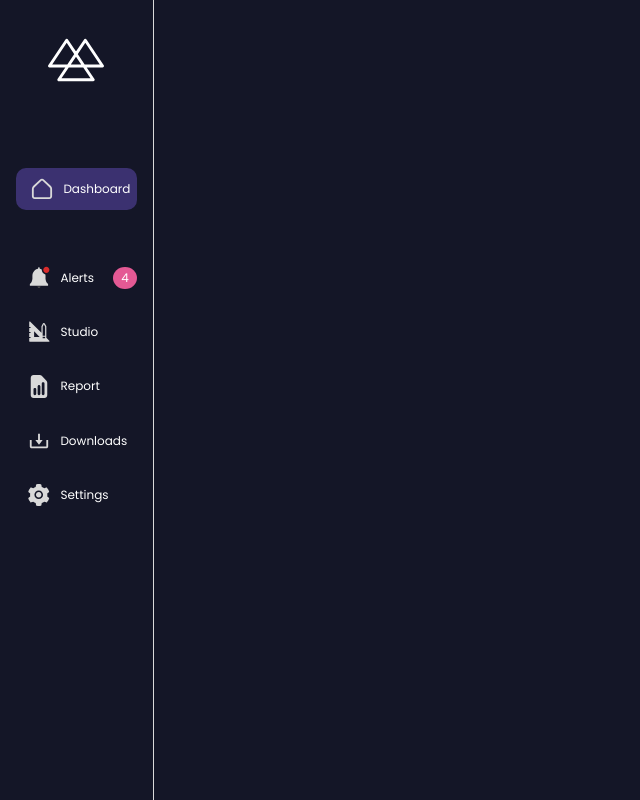
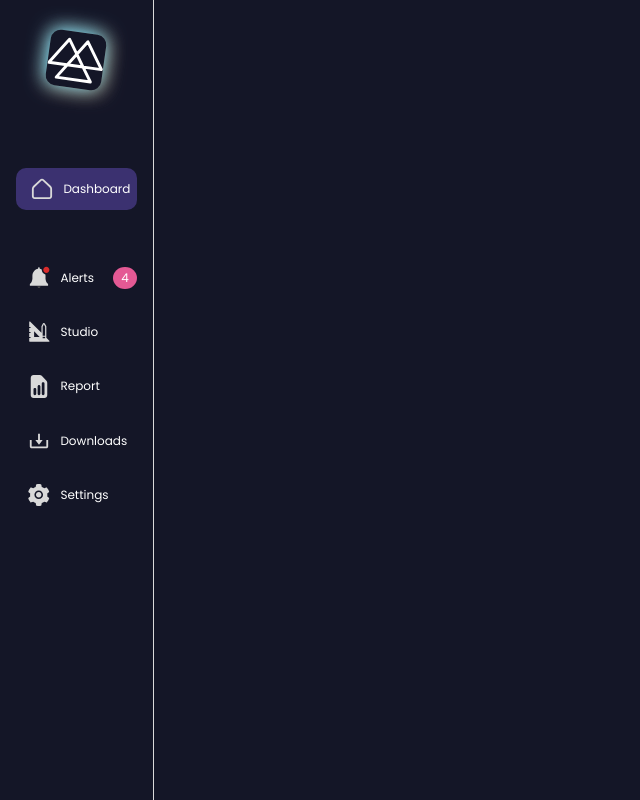
Before and after one commit to curator69/Awesome-dashboard, a plain HTML site: page index.html in a window 1280 px wide. In both pictures the pointer is over the picture 76 px from the left and 60 px from the top of the page. Shown: the whole page, without its empty margins (0-640 px from the left). Drawn offline with Linux system fonts and the light colour scheme.

Commit message:
enhanced navigation section

```diff
--- a/style.css
+++ b/style.css
@@ -118,10 +118,13 @@ select {
   height: 3.5rem;
   margin-bottom: 5rem;
   cursor: pointer;
+  border-radius: 10px;
 }
 
 .logo:hover {
-  transform: skewX(10);
+  transform: rotate(8deg);
+  filter: hue-rotate(140deg) contrast(100%);
+  box-shadow: rgb(255 215 77) -1px -1px 20px, rgb(124 127 255) 1px 1px 20px;
 }
 
 .dashboard {
@@ -132,6 +135,10 @@ select {
   padding: 10px 15px;
   border-radius: 10px;
   cursor: pointer;
+}
+
+.dashboard:hover {
+  background-color: #31285c;
 }
 
 .dashboard img {
```
